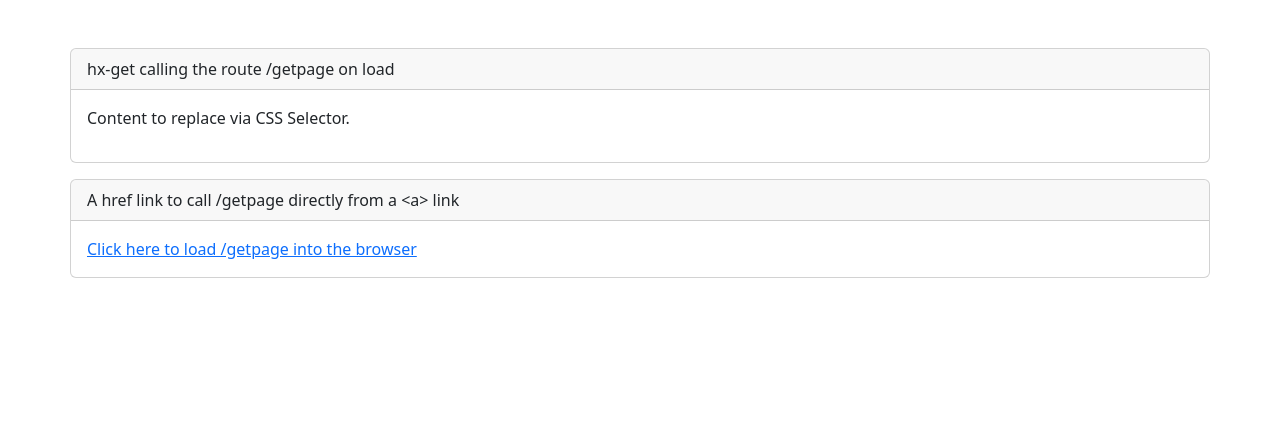
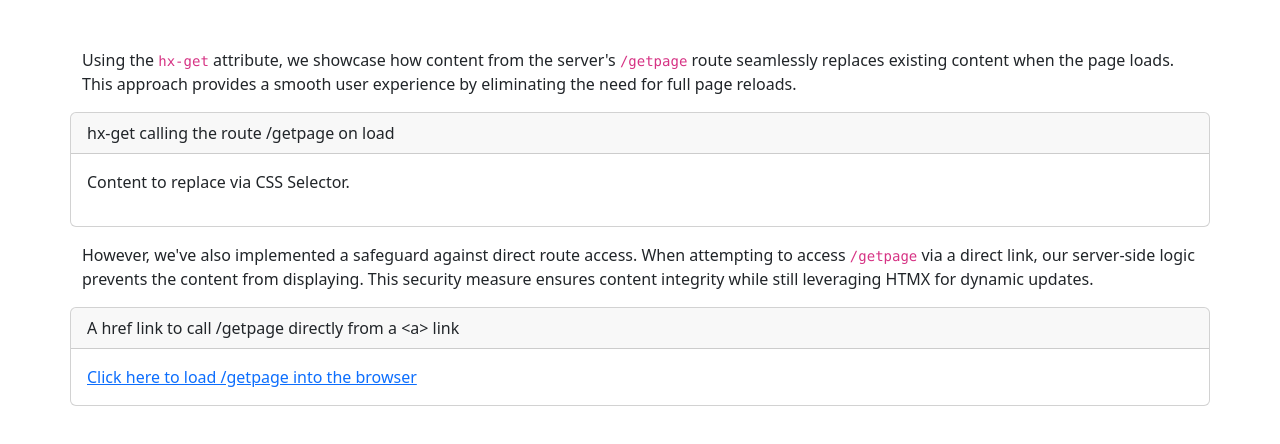
Before and after one commit to andyj/htmx, a website: page 02 stop HTXML partial being called directly/pages/index.html in a window 1280 px wide. Drawn offline with Linux system fonts and the light colour scheme; no server answers; files whose address does not match are found by name.

Commit message:
updates to 02 with a bit more explanation

```diff
--- a/02 stop HTXML partial being called directly/pages/index.html
+++ b/02 stop HTXML partial being called directly/pages/index.html
@@ -9,6 +9,12 @@
 </head>
 <body>
 <div class="container mt-5">
+  <p>
+    Using the <code>hx-get</code> attribute, we showcase how content from the
+    server's <code>/getpage</code> route seamlessly replaces existing content
+    when the page loads. This approach provides a smooth user experience by
+    eliminating the need for full page reloads.
+  </p>
   <!-- CSS Query Selector Example -->
   <div class="mt-1 mb-3 row card">
     <div class="card-header">
@@ -20,6 +26,14 @@
       </div>
     </div>
   </div>
+
+  <p>
+    However, we've also implemented a safeguard against direct route access.
+    When attempting to access <code>/getpage</code> via a direct link, our
+    server-side logic prevents the content from displaying. This security
+    measure ensures content integrity while still leveraging HTMX for dynamic updates.
+  </p>
+
   <div class="mt-1 mb-3 row card">
     <div class="card-header">
       A href link to call /getpage directly from a &lt;a> link
```
Also changed, not shown: 02 stop HTXML partial being called directly/index.js (+5 -2 lines).
